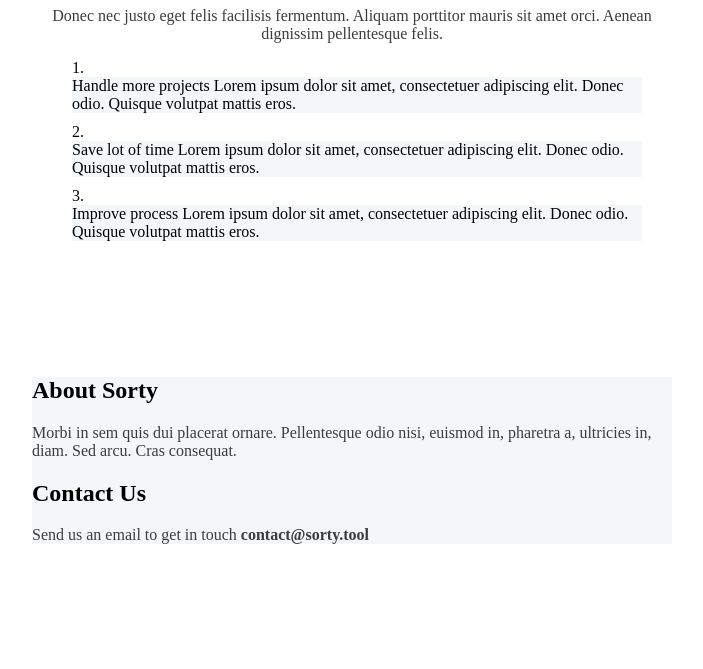
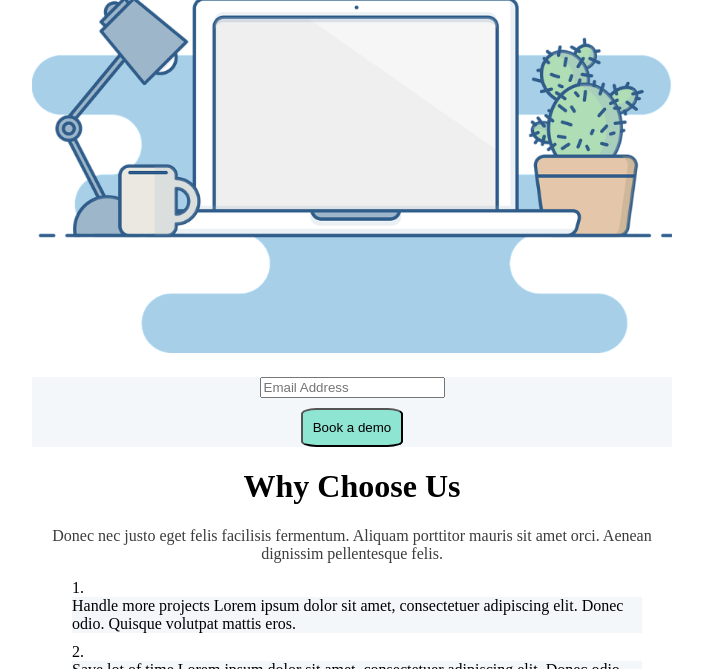
Before and after one commit to nipunanoob/nipunanoob.github.io, a plain HTML site: page index.html in a window 1280 px wide. Shown: the part 431-1100 px from the top of the page, without its empty margins (288-991 px from the left). Before the commit the page ends 1001 px from the top, so only its background shows below. Drawn offline with Linux system fonts and the light colour scheme.

Commit message:
Update index.html

```diff
--- a/index.html
+++ b/index.html
@@ -23,7 +23,7 @@
     <div class="center">
       <button type="button">Get Started</button>
     </div>
-    <img src="./illustration.png" />
+    <img src="./css-assessment/illustration.png" />
     <section>
       <form class="center">
         <input type="text" placeholder="Email Address" />
```
